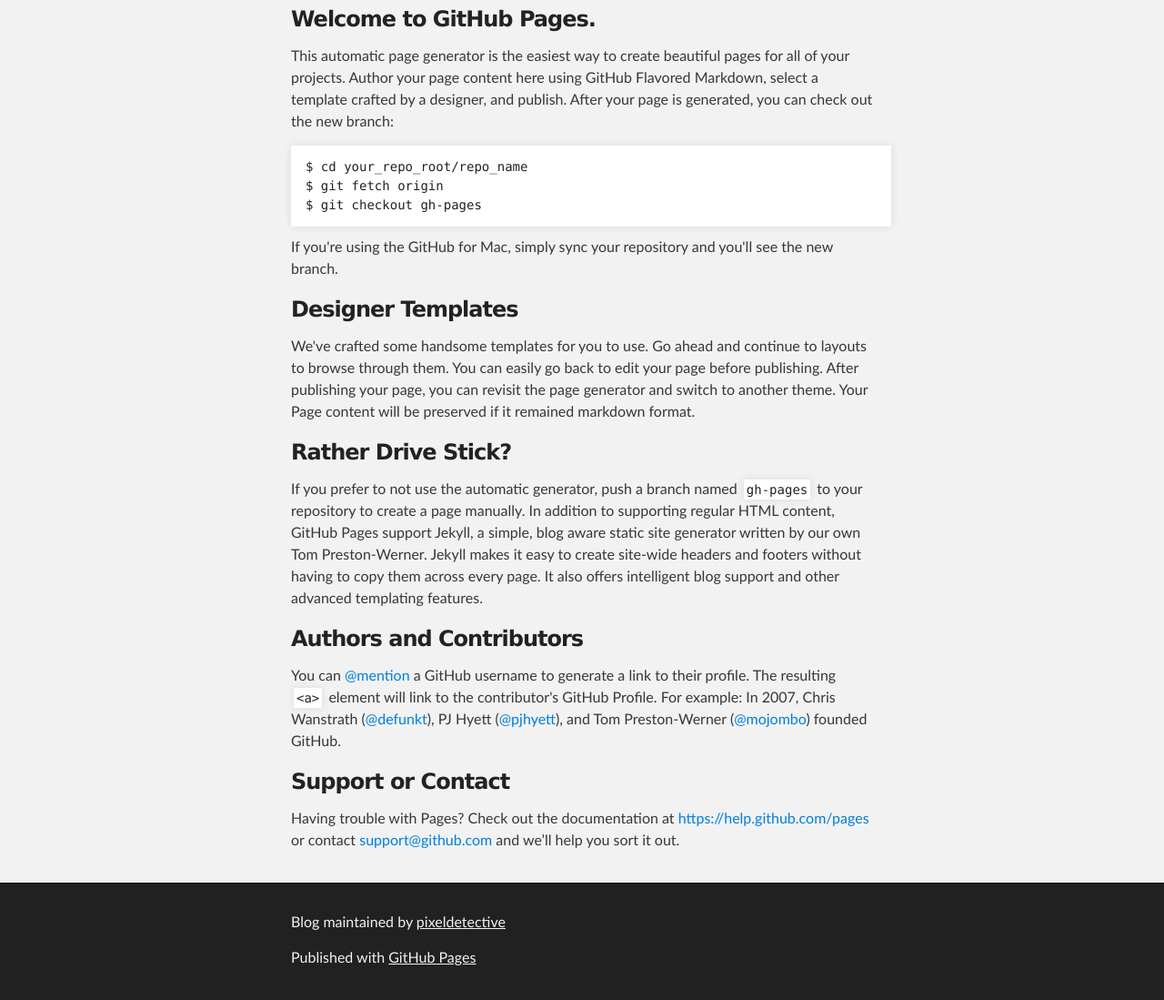
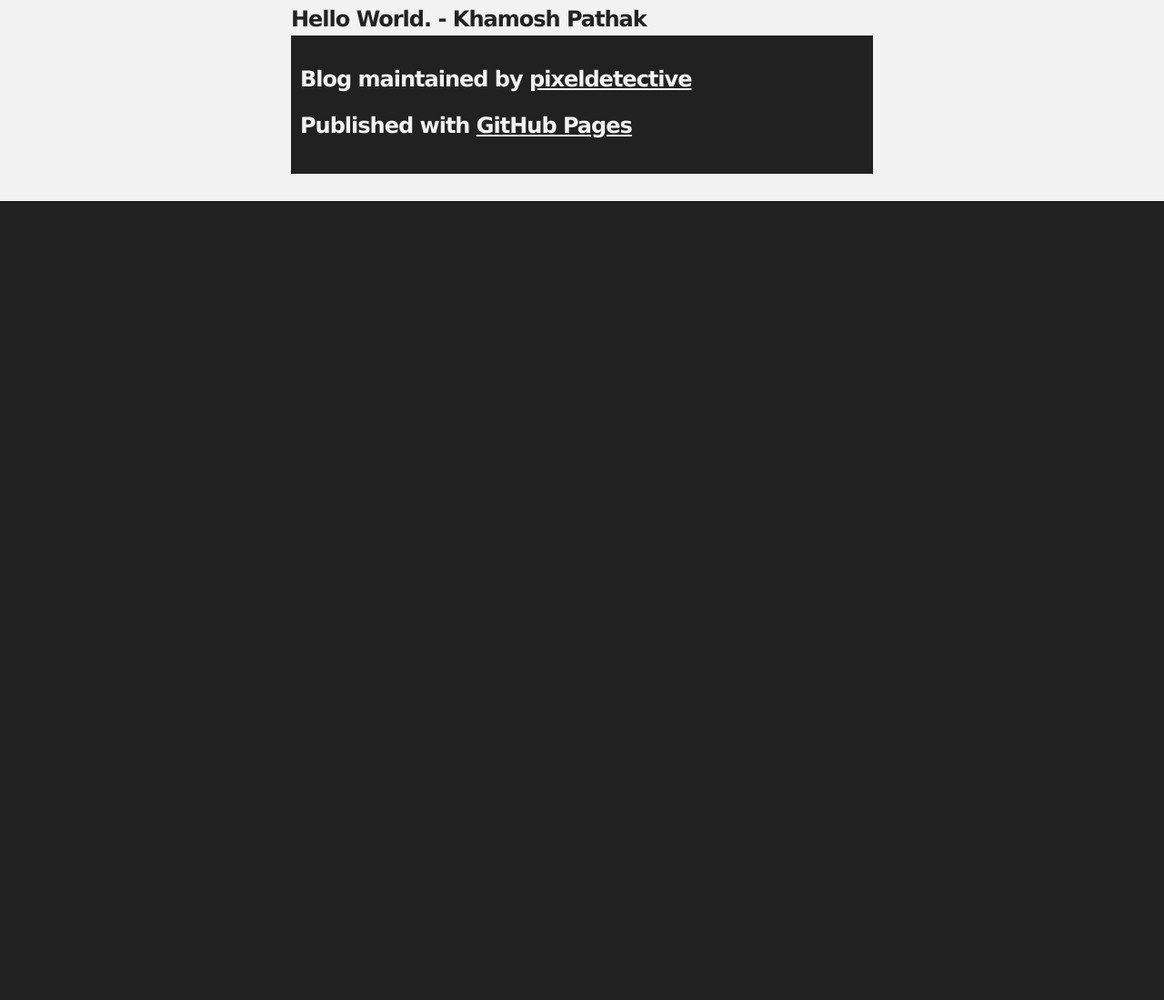
Before and after one commit to pixeldetective/blog, a plain HTML site: page index.html in a window 1280 px wide. Shown: the part 257-1356 px from the top of the page at 91% size. After the commit the page ends 800 px from the top, so only its background shows below. Drawn offline with Linux system fonts and the light colour scheme.

Commit message:
Update index.html

```diff
--- a/index.html
+++ b/index.html
@@ -32,38 +32,8 @@
     <div id="main_content_wrap" class="outer">
       <section id="main_content" class="inner">
         <h3>
-<a id="welcome-to-github-pages" class="anchor" href="#welcome-to-github-pages" aria-hidden="true"><span class="octicon octicon-link"></span></a>Welcome to GitHub Pages.</h3>
-
-<p>This automatic page generator is the easiest way to create beautiful pages for all of your projects. Author your page content here using GitHub Flavored Markdown, select a template crafted by a designer, and publish. After your page is generated, you can check out the new branch:</p>
-
-<pre><code>$ cd your_repo_root/repo_name
-$ git fetch origin
-$ git checkout gh-pages
-</code></pre>
-
-<p>If you're using the GitHub for Mac, simply sync your repository and you'll see the new branch.</p>
-
-<h3>
-<a id="designer-templates" class="anchor" href="#designer-templates" aria-hidden="true"><span class="octicon octicon-link"></span></a>Designer Templates</h3>
-
-<p>We've crafted some handsome templates for you to use. Go ahead and continue to layouts to browse through them. You can easily go back to edit your page before publishing. After publishing your page, you can revisit the page generator and switch to another theme. Your Page content will be preserved if it remained markdown format.</p>
-
-<h3>
-<a id="rather-drive-stick" class="anchor" href="#rather-drive-stick" aria-hidden="true"><span class="octicon octicon-link"></span></a>Rather Drive Stick?</h3>
-
-<p>If you prefer to not use the automatic generator, push a branch named <code>gh-pages</code> to your repository to create a page manually. In addition to supporting regular HTML content, GitHub Pages support Jekyll, a simple, blog aware static site generator written by our own Tom Preston-Werner. Jekyll makes it easy to create site-wide headers and footers without having to copy them across every page. It also offers intelligent blog support and other advanced templating features.</p>
-
-<h3>
-<a id="authors-and-contributors" class="anchor" href="#authors-and-contributors" aria-hidden="true"><span class="octicon octicon-link"></span></a>Authors and Contributors</h3>
-
-<p>You can <a href="https://github.com/blog/821" class="user-mention">@mention</a> a GitHub username to generate a link to their profile. The resulting <code>&lt;a&gt;</code> element will link to the contributor's GitHub Profile. For example: In 2007, Chris Wanstrath (<a href="https://github.com/defunkt" class="user-mention">@defunkt</a>), PJ Hyett (<a href="https://github.com/pjhyett" class="user-mention">@pjhyett</a>), and Tom Preston-Werner (<a href="https://github.com/mojombo" class="user-mention">@mojombo</a>) founded GitHub.</p>
-
-<h3>
-<a id="support-or-contact" class="anchor" href="#support-or-contact" aria-hidden="true"><span class="octicon octicon-link"></span></a>Support or Contact</h3>
-
-<p>Having trouble with Pages? Check out the documentation at <a href="https://help.github.com/pages">https://help.github.com/pages</a> or contact <a href="mailto:support@github.com">support@github.com</a> and we’ll help you sort it out.</p>
-      </section>
-    </div>
+            Hello World.
+            - Khamosh Pathak
 
     <!-- FOOTER  -->
     <div id="footer_wrap" class="outer">
```
